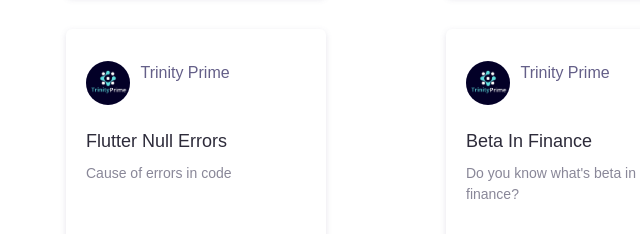
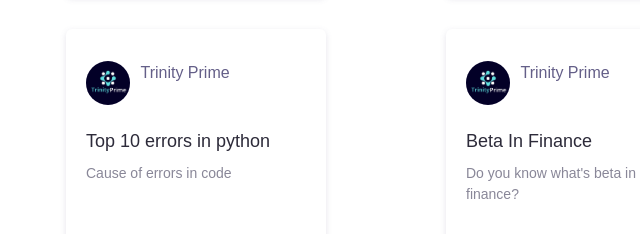
Before and after one commit to trinity1357/Top-Posts, a plain HTML site: page index.html in a window 1280 px wide. Shown: the part 826-1060 px from the top of the page, 64-704 px from the left. Drawn offline with Linux system fonts and the light colour scheme; files whose address does not match are found by name.

Commit message:
Update index.html

```diff
--- a/index.html
+++ b/index.html
@@ -155,7 +155,7 @@
                 </div>
               </div>
               <div class="body">
-                <div class="post-title"><a href="blog-single.html">Flutter Null Errors</a></div>
+                <div class="post-title"><a href="blog-single.html">Top 10 errors in python</a></div>
                 <div class="post-excerpt">Cause of errors in code</div>
               </div>
               <div class="footer">
```
